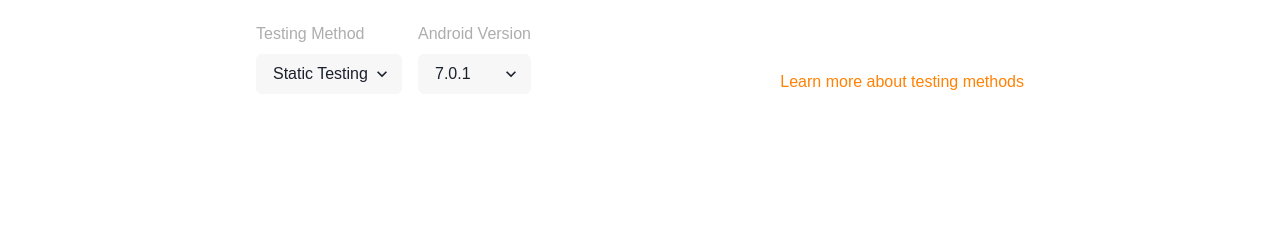
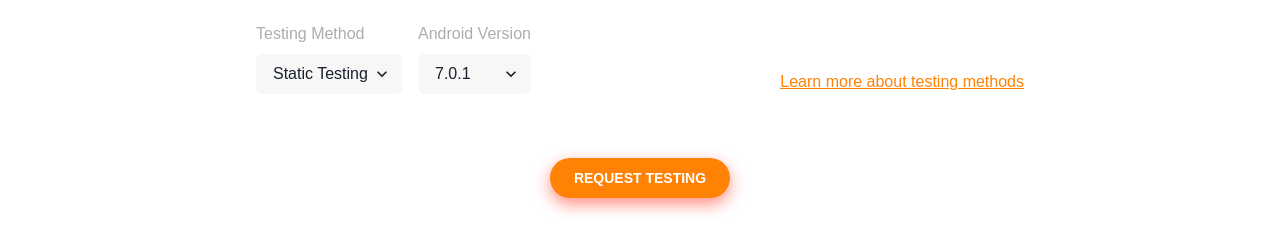
Before and after one commit to prawsang/vulpix-frontend, a Next.js app: page /request in a window 1280 px wide. Shown: the part 285-533 px from the top of the page. Built offline with nearby package versions, Linux system fonts and the light colour scheme.

Commit message:
add linking

```diff
--- a/components/Footer.tsx
+++ b/components/Footer.tsx
@@ -13,13 +13,17 @@ const Footer = () => {
             </Heading>
           </Link>
           <Spacer />
-          <Link href="/">
-            <Box maxWidth="270px" textAlign="right">
-              <Text color="white" fontSize="12px" textDecoration="underline">
+          <Box maxWidth="270px" textAlign="right">
+            <Text color="white" fontSize="12px" textDecoration="underline">
+              <a
+                href="https://www.cp.eng.chula.ac.th/en/"
+                target="_blank"
+                rel="noopener"
+              >
                 Department of Computer Engineering, Chulalongkorn University
-              </Text>
-            </Box>
-          </Link>
+              </a>
+            </Text>
+          </Box>
         </Flex>
       </WideContainer>
     </Box>
--- a/components/Nav.tsx
+++ b/components/Nav.tsx
@@ -28,7 +28,7 @@ const Nav = () => {
             color="brand.500"
             textTransform="uppercase"
           >
-            VULPIX
+            <Link href="/">VULPIX</Link>
           </Heading>
           <Spacer />
           <MobileMenu />
@@ -37,13 +37,13 @@ const Nav = () => {
               <Link href="/browse" color="gray.600">
                 Browse
               </Link>
-              <Link href="/" color="gray.600">
+              <Link href="/request" color="gray.600">
                 Request Testing
               </Link>
-              <Link href="/" color="gray.600">
+              <Link href="/stats" color="gray.600">
                 Statistics
               </Link>
-              <Link href="/" color="gray.600">
+              <Link href="/about" color="gray.600">
                 About
               </Link>
             </HStack>
--- a/pages/request.tsx
+++ b/pages/request.tsx
@@ -14,6 +14,7 @@ import Select from "components/Select";
 import Container from "components/Container";
 import Input from "components/Input";
 import Link from "components/Link";
+import Button from "components/Button";
 
 const Request = () => {
   return (
@@ -58,16 +59,16 @@ const Request = () => {
             </Flex>
             <Spacer />
             <Box pt="32px">
-              <Link
-                href="/"
-                textDecoration="underline"
-                color="brand.500"
-                display="block"
-              >
-                Learn more about testing methods
-              </Link>
+              <Text textDecoration="underline">
+                <Link href="/about" color="brand.500">
+                  Learn more about testing methods
+                </Link>
+              </Text>
             </Box>
           </Flex>
+          <Box textAlign="center" mt="64px">
+            <Button>Request Testing</Button>
+          </Box>
         </Box>
       </Container>
     </DefaultLayout>
```
